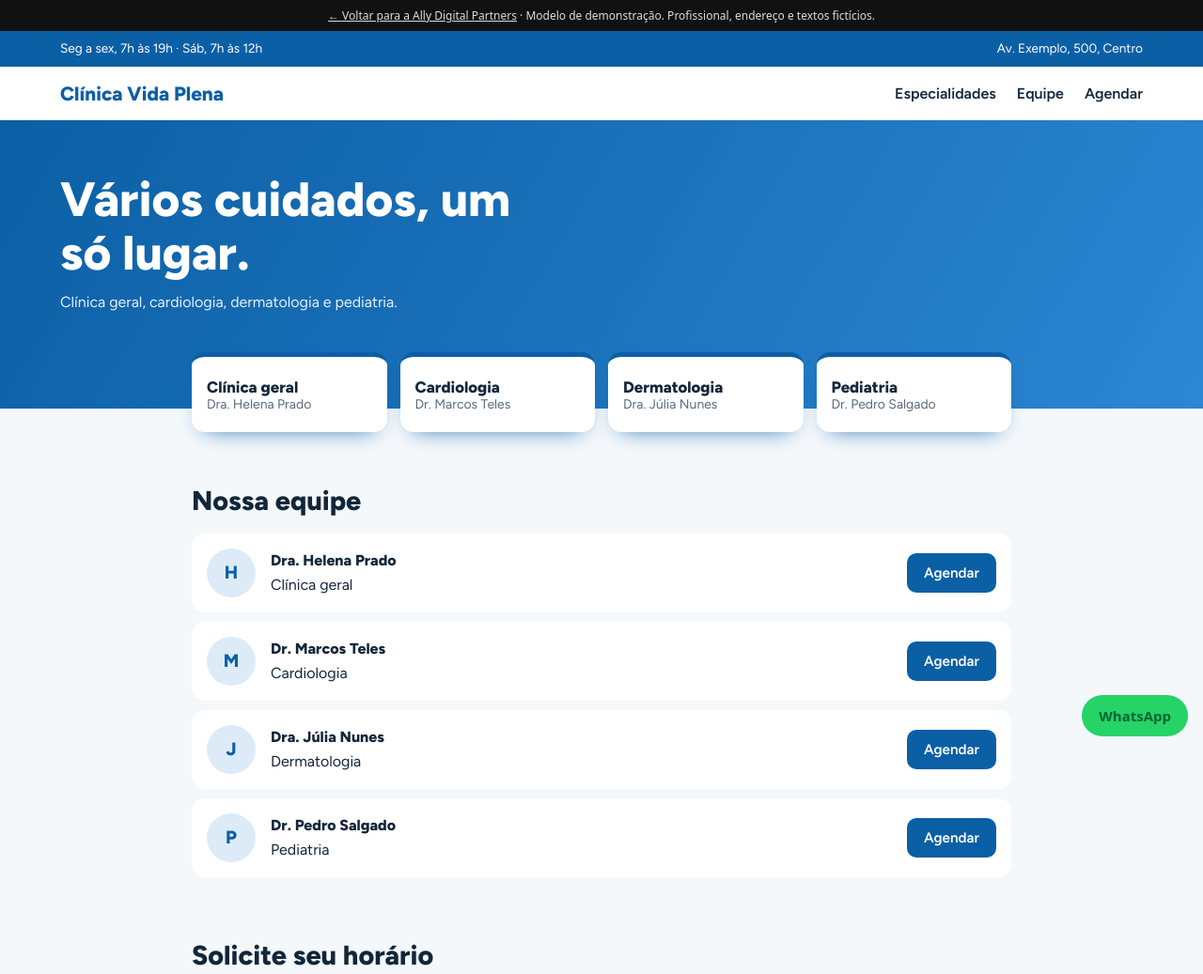
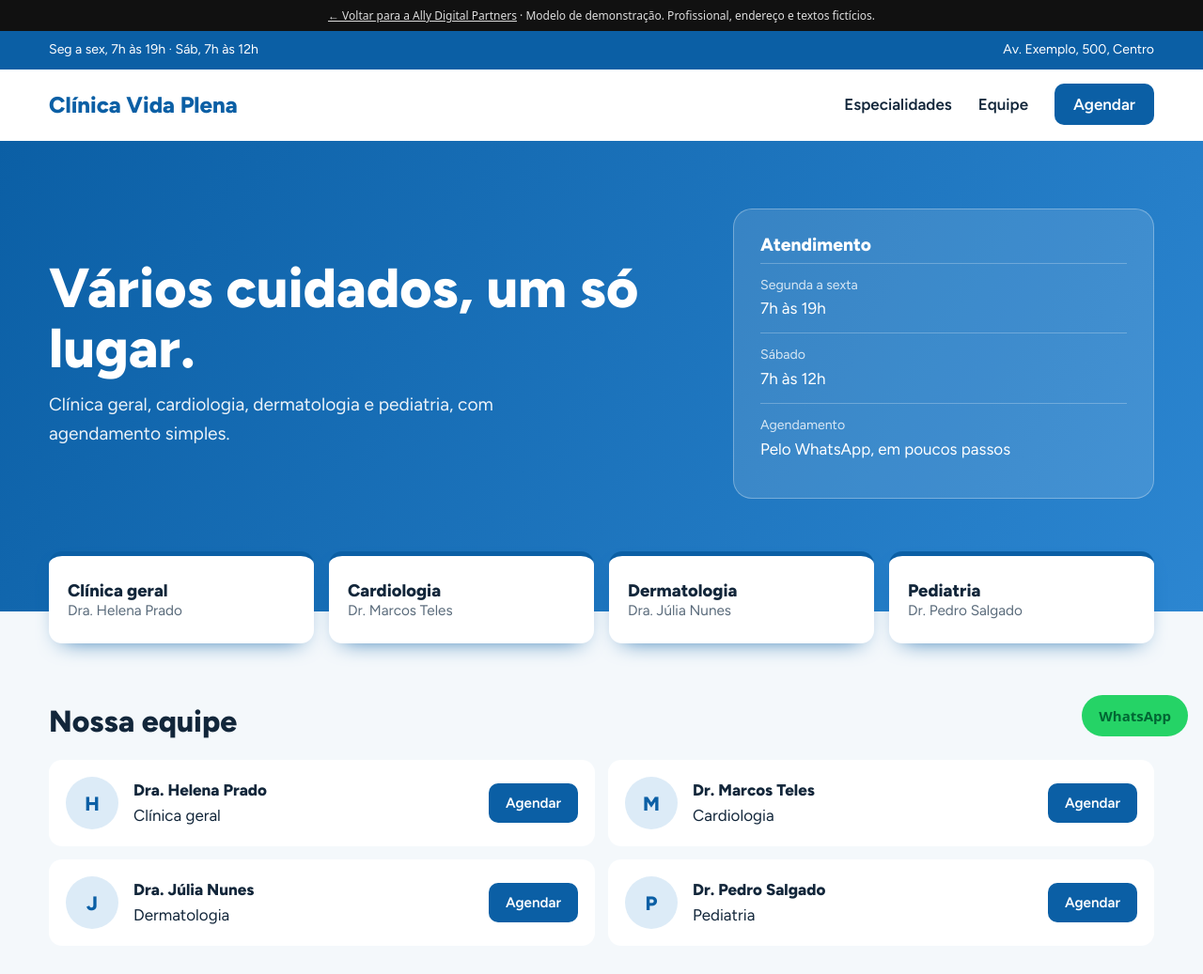
Before and after one commit to abrahamlincommm-sketch/portifolioADP, a plain HTML site: page modelos/clinica-medica/index.html in a window 1280 px wide. Shown: the top 1037 px of the page at 94% size. Drawn offline with Linux system fonts and the light colour scheme.

Commit message:
update: atualizar site principal e modelos

```diff
--- a/modelos/clinica-medica/index.html
+++ b/modelos/clinica-medica/index.html
@@ -1,10 +1,13 @@
-<!DOCTYPE html><html lang="pt-BR"><meta charset="utf-8"><meta name="viewport" content="width=device-width,initial-scale=1"><title>Clínica Vida Plena | Modelo de demonstração</title><link href="https://fonts.googleapis.com/css2?family=Figtree:wght@400;600;800&display=swap" rel="stylesheet"><link rel="stylesheet" href="style.css"><body><div class="demo"><a href="../../index.html">← Voltar para a Ally Digital Partners</a> · Modelo de demonstração. Profissional, endereço e textos fictícios.</div><div class="util"><span>Seg a sex, 7h às 19h · Sáb, 7h às 12h</span><span>Av. Exemplo, 500, Centro</span></div>
-<header><b>Clínica Vida Plena</b><span><a href="#esp">Especialidades</a><a href="#eq">Equipe</a><a href="#ag">Agendar</a></span></header>
-<div class="hero"><h1>Vários cuidados, um só lugar.</h1><p>Clínica geral, cardiologia, dermatologia e pediatria.</p></div>
-<div class="sp" id="esp"><button onclick="pick('Dra. Helena Prado')">Clínica geral<small>Dra. Helena Prado</small></button><button onclick="pick('Dr. Marcos Teles')">Cardiologia<small>Dr. Marcos Teles</small></button><button onclick="pick('Dra. Júlia Nunes')">Dermatologia<small>Dra. Júlia Nunes</small></button><button onclick="pick('Dr. Pedro Salgado')">Pediatria<small>Dr. Pedro Salgado</small></button></div>
-<div class="sec" id="eq"><h2>Nossa equipe</h2>
+<!DOCTYPE html><html lang="pt-BR"><meta charset="utf-8"><meta name="viewport" content="width=device-width,initial-scale=1"><title>Clínica Vida Plena | Modelo de demonstração</title><link href="https://fonts.googleapis.com/css2?family=Figtree:wght@400;600;800&display=swap" rel="stylesheet"><link rel="stylesheet" href="style.css"><body><div class="demo"><a href="../../index.html">← Voltar para a Ally Digital Partners</a> · Modelo de demonstração. Profissional, endereço e textos fictícios.</div><div class="util"><div class="w"><span>Seg a sex, 7h às 19h · Sáb, 7h às 12h</span><span>Av. Exemplo, 500, Centro</span></div></div>
+<header><div class="w"><b>Clínica Vida Plena</b><span><a href="#esp">Especialidades</a><a href="#eq">Equipe</a><a class="hbtn" href="#ag">Agendar</a></span></div></header>
+<div class="hero"><div class="w"><div><h1>Vários cuidados, um só lugar.</h1><p>Clínica geral, cardiologia, dermatologia e pediatria, com agendamento simples.</p></div><div class="hc"><h3>Atendimento</h3><div><small>Segunda a sexta</small>7h às 19h</div><div><small>Sábado</small>7h às 12h</div><div><small>Agendamento</small>Pelo WhatsApp, em poucos passos</div></div></div></div>
+<div class="w sp" id="esp"><button onclick="pick('Dra. Helena Prado')">Clínica geral<small>Dra. Helena Prado</small></button><button onclick="pick('Dr. Marcos Teles')">Cardiologia<small>Dr. Marcos Teles</small></button><button onclick="pick('Dra. Júlia Nunes')">Dermatologia<small>Dra. Júlia Nunes</small></button><button onclick="pick('Dr. Pedro Salgado')">Pediatria<small>Dr. Pedro Salgado</small></button></div>
+<div class="w sec" id="eq"><h2>Nossa equipe</h2><div class="dg">
 <div class="doc"><i>H</i><div><b>Dra. Helena Prado</b><br>Clínica geral</div><button onclick="pick('Dra. Helena Prado')">Agendar</button></div>
 <div class="doc"><i>M</i><div><b>Dr. Marcos Teles</b><br>Cardiologia</div><button onclick="pick('Dr. Marcos Teles')">Agendar</button></div>
 <div class="doc"><i>J</i><div><b>Dra. Júlia Nunes</b><br>Dermatologia</div><button onclick="pick('Dra. Júlia Nunes')">Agendar</button></div>
-<div class="doc"><i>P</i><div><b>Dr. Pedro Salgado</b><br>Pediatria</div><button onclick="pick('Dr. Pedro Salgado')">Agendar</button></div></div>
-<div class="sec" id="ag" style="padding-top:0"><h2>Solicite seu horário</h2><form class="fm" onsubmit="wa(event,this)"><input name="Nome" placeholder="Seu nome" required><select name="Profissional" id="prof"><option>Dra. Helena Prado</option><option>Dr. Marcos Teles</option><option>Dra. Júlia Nunes</option><option>Dr. Pedro Salgado</option></select><input name="Data desejada" type="date"><select name="Período"><option>Manhã</option><option>Tarde</option></select><button class="btn">Solicitar pelo WhatsApp</button></form></div><a class="wa" href="https://wa.me/5589994756236" target="_blank" rel="noopener">WhatsApp</a><script src="script.js"></script>
+<div class="doc"><i>P</i><div><b>Dr. Pedro Salgado</b><br>Pediatria</div><button onclick="pick('Dr. Pedro Salgado')">Agendar</button></div></div></div>
+<div class="w sec" id="ag" style="padding-top:0"><div class="ag"><div class="inf"><h2>Solicite seu horário</h2><div><small>Horário</small>Seg a sex, 7h às 19h · Sáb, 7h às 12h</div><div><small>Endereço</small>Av. Exemplo, 500, Centro</div><div class="mp">Mapa do Google<br><small>entra aqui no site final</small></div></div>
+<form class="fm" onsubmit="wa(event,this)"><input name="Nome" placeholder="Seu nome" required><select name="Profissional" id="prof"><option>Dra. Helena Prado</option><option>Dr. Marcos Teles</option><option>Dra. Júlia Nunes</option><option>Dr. Pedro Salgado</option></select><input name="Data desejada" type="date"><select name="Período"><option>Manhã</option><option>Tarde</option></select><button class="btn">Solicitar pelo WhatsApp</button></form></div></div>
+<footer>© Clínica Vida Plena · Modelo de demonstração</footer>
+<a class="wa" href="https://wa.me/5589994756236" target="_blank" rel="noopener">WhatsApp</a><script src="script.js"></script>
--- a/modelos/clinica-medica/style.css
+++ b/modelos/clinica-medica/style.css
@@ -8,22 +8,19 @@ a{color:inherit}
 @media(prefers-reduced-motion:reduce){*{animation:none!important}
 html{scroll-behavior:auto}
 .mq span{padding-left:0!important}}
-body{background:#F4F8FB;color:#12263A;font:16px/1.6 Figtree,sans-serif}
-.util{background:#0B5FA5;color:#fff;font-size:.85rem;padding:8px 5vw;display:flex;justify-content:space-between;gap:10px;flex-wrap:wrap}
-header{background:#fff;padding:16px 5vw;display:flex;justify-content:space-between;align-items:center;box-shadow:0 2px 0 #E0EAF3;flex-wrap:wrap;gap:10px}
-header b{font:800 1.3rem Figtree;color:#0B5FA5}
-header a{font-weight:600;text-decoration:none;margin-left:22px}
-.hero{background:linear-gradient(120deg,#0B5FA5,#2C86D1);color:#fff;padding:56px 5vw 100px}
-.hero h1{font:800 clamp(2rem,5vw,3.2rem)/1.1 Figtree;max-width:16ch}
-.hero p{margin-top:12px;opacity:.9}
-.sp{display:grid;grid-template-columns:repeat(auto-fit,minmax(170px,1fr));gap:14px;max-width:1000px;margin:-60px auto 0;padding:0 5vw;position:relative}
-.sp button{background:#fff;border:0;border-radius:14px;padding:22px 16px;text-align:left;font:800 1.05rem Figtree;color:#12263A;box-shadow:0 10px 24px -14px #0B5FA5;cursor:pointer;border-top:5px solid #0B5FA5}
-.sp small{display:block;font-weight:400;color:#5a6b7b}
-.sec{max-width:1000px;margin:auto;padding:56px 5vw}
-h2{font:800 1.8rem Figtree;margin-bottom:18px}
-.doc{display:flex;align-items:center;gap:16px;background:#fff;border-radius:14px;padding:16px;margin-bottom:10px}
-.doc i{width:52px;height:52px;border-radius:50%;background:#DCEBF7;color:#0B5FA5;display:grid;place-items:center;font:800 1.2rem Figtree;font-style:normal}
-.doc div{flex:1}
-.doc button,.fm .btn{background:#0B5FA5;color:#fff;border:0;border-radius:10px;padding:12px 18px;font:600 .95rem Figtree;cursor:pointer}
-.fm{display:grid;gap:10px;max-width:480px;background:#fff;padding:24px;border-radius:14px}
-.fm input,.fm select{padding:13px;border:1px solid #b9cadb;border-radius:10px;font:inherit}
+body{background:#F4F8FB;color:#12263A;font:17px/1.6 Figtree,sans-serif}
+.w{max-width:1240px;margin:auto;padding:0 32px}
+.util{background:#0B5FA5;color:#fff;font-size:.88rem;padding:9px 0}.util .w{display:flex;justify-content:space-between;gap:10px;flex-wrap:wrap}
+header{background:#fff;box-shadow:0 2px 0 #E0EAF3}header .w{display:flex;justify-content:space-between;align-items:center;height:76px}header b{font:800 1.5rem Figtree;color:#0B5FA5}header a{font-weight:600;text-decoration:none;margin-left:28px}header a.hbtn{background:#0B5FA5;color:#fff;padding:12px 20px;border-radius:10px}
+.hero{background:linear-gradient(120deg,#0B5FA5,#2C86D1);color:#fff;padding:72px 0 120px}.hero .w{display:grid;grid-template-columns:1.2fr .8fr;gap:56px;align-items:center}
+.hero h1{font:800 clamp(2.4rem,4.6vw,4rem)/1.08 Figtree}.hero p{margin-top:14px;font-size:1.2rem;opacity:.92;max-width:46ch}
+.hc{background:rgba(255,255,255,.12);border:1px solid rgba(255,255,255,.3);border-radius:20px;padding:26px 28px}.hc h3{font:800 1.2rem Figtree;margin-bottom:8px}.hc div{padding:12px 0;border-top:1px solid rgba(255,255,255,.25)}.hc small{display:block;opacity:.8}
+.sp{display:grid;grid-template-columns:repeat(4,1fr);gap:16px;margin-top:-64px;position:relative}
+.sp button{background:#fff;border:0;border-radius:14px;padding:26px 20px;text-align:left;font:800 1.15rem Figtree;color:#12263A;box-shadow:0 10px 24px -14px #0B5FA5;cursor:pointer;border-top:5px solid #0B5FA5}.sp small{display:block;font-weight:400;color:#5a6b7b}
+.sec{padding-top:64px;padding-bottom:64px}h2{font:800 2rem Figtree;margin-bottom:22px}
+.dg{display:grid;grid-template-columns:1fr 1fr;gap:14px}
+.doc{display:flex;align-items:center;gap:16px;background:#fff;border-radius:14px;padding:18px}.doc i{width:56px;height:56px;border-radius:50%;background:#DCEBF7;color:#0B5FA5;display:grid;place-items:center;font:800 1.3rem Figtree;font-style:normal}.doc div{flex:1}.doc button,.fm .btn{background:#0B5FA5;color:#fff;border:0;border-radius:10px;padding:12px 18px;font:600 .95rem Figtree;cursor:pointer}
+.ag{display:grid;grid-template-columns:1fr 1fr;gap:32px;align-items:start}.inf{display:grid;gap:12px}.inf div{background:#fff;border-radius:14px;padding:18px 20px}.inf small{display:block;color:#0B5FA5;font-weight:600}.inf .mp{background:#DCEBF7;min-height:150px;display:grid;place-content:center;text-align:center;color:#0B5FA5}
+.fm{display:grid;gap:10px;background:#fff;padding:28px;border-radius:14px}.fm input,.fm select{padding:13px;border:1px solid #b9cadb;border-radius:10px;font:inherit}
+footer{background:#12263A;color:#cfe0ee;text-align:center;padding:30px;font-size:.9rem}
+@media(max-width:860px){.hero .w,.dg,.ag{grid-template-columns:1fr}.sp{grid-template-columns:1fr 1fr}.hero{padding-bottom:100px}header a:not(.hbtn){display:none}}
--- a/modelos/essencial-psicologa/style.css
+++ b/modelos/essencial-psicologa/style.css
@@ -8,24 +8,18 @@ a{color:inherit}
 @media(prefers-reduced-motion:reduce){*{animation:none!important}
 html{scroll-behavior:auto}
 .mq span{padding-left:0!important}}
-body{background:#F3F7F2;color:#24352B;font:17px/1.7 'Nunito Sans',sans-serif;overflow-x:hidden}
-.top{text-align:center;padding:22px;font:400 1.2rem 'Young Serif'}
-.hero{position:relative;text-align:center;padding:30px 22px 90px;max-width:760px;margin:auto}
-.bl{position:absolute;z-index:-1;border-radius:60% 40% 55% 45%/50% 60% 40% 50%}
-.b1{width:340px;height:340px;background:#DCEADC;left:-140px;top:-30px}
-.b2{width:260px;height:260px;background:#F4E3D3;right:-100px;top:200px}
-.orb{width:130px;height:130px;margin:0 auto 22px;border-radius:50% 50% 50% 8%;background:linear-gradient(135deg,#8FB89C,#4F7C62);display:grid;place-items:center;color:#fff;font:2.2rem 'Young Serif'}
-h1{font:400 clamp(2rem,5vw,3.2rem)/1.15 'Young Serif'}
-.btn{display:inline-block;background:#4F7C62;color:#fff;padding:14px 28px;border-radius:99px;text-decoration:none;margin-top:24px;border:0;font:inherit;cursor:pointer}
-.sec{max-width:720px;margin:0 auto;padding:30px 22px}
-h2{font:400 1.7rem 'Young Serif';text-align:center;margin-bottom:22px}
-.chips{display:flex;flex-wrap:wrap;gap:10px;justify-content:center}
-.chips span{background:#fff;border-radius:99px;padding:10px 18px;box-shadow:0 4px 14px -8px #0004}
-.tl{border-left:3px dashed #9DBDA9;margin-left:12px;padding-left:28px}
-.tl div{position:relative;margin-bottom:24px}
-.tl div:before{content:'';position:absolute;left:-39px;top:7px;width:18px;height:18px;border-radius:50%;background:#4F7C62}
-.tl b{display:block}
+body{background:#F3F7F2;color:#24352B;font:18px/1.7 'Nunito Sans',sans-serif;overflow-x:hidden}
+.w{max-width:1160px;margin:auto;padding:0 28px}
+header{display:flex;justify-content:space-between;align-items:center;padding:22px 0}header b{font:400 1.3rem 'Young Serif'}
+.btn{display:inline-block;background:#4F7C62;color:#fff;padding:14px 28px;border-radius:99px;text-decoration:none;border:2px solid #4F7C62;font:inherit;cursor:pointer;margin:0 8px 8px 0}.btn.o{background:transparent;color:#2c5a43}
+.hero{display:grid;grid-template-columns:1.15fr .85fr;gap:56px;align-items:center;padding:40px 0 90px}
+h1{font:400 clamp(2.4rem,4.6vw,4.2rem)/1.1 'Young Serif'}.hero p{max-width:50ch;margin:18px 0 26px;font-size:1.15rem}
+.art{position:relative;aspect-ratio:1;max-width:460px;justify-self:center;width:100%}.art i{position:absolute;border-radius:60% 40% 55% 45%/50% 60% 40% 50%}.a1{inset:0;background:#DCEADC}.a2{width:55%;height:55%;right:-6%;bottom:-4%;background:#F4E3D3}
+.orb{position:absolute;inset:16%;border-radius:50% 50% 50% 8%;background:linear-gradient(135deg,#8FB89C,#4F7C62);display:grid;place-items:center;color:#fff;font:4.5rem 'Young Serif'}
+.duo{display:grid;grid-template-columns:1fr 1fr;gap:48px;padding:30px 0 60px}h2{font:400 1.9rem 'Young Serif';margin-bottom:22px}
+.chips{display:flex;flex-wrap:wrap;gap:10px;margin-bottom:34px}.chips span{background:#fff;border-radius:99px;padding:10px 18px;box-shadow:0 4px 14px -8px #0004}
 .bub{background:#fff;border-radius:28px 28px 28px 6px;padding:28px;box-shadow:0 10px 30px -18px #0005}
-.cc{background:#4F7C62;color:#fff;border-radius:34px;padding:34px;text-align:center;margin-bottom:80px}
-.cc input,.cc textarea{width:100%;margin:6px 0;padding:13px 16px;border:0;border-radius:18px;font:inherit}
-.cc .btn{background:#fff;color:#2c5a43}
+.tl{border-left:3px dashed #9DBDA9;margin-left:12px;padding-left:30px}.tl div{position:relative;margin-bottom:26px}.tl div:before{content:'';position:absolute;left:-41px;top:7px;width:18px;height:18px;border-radius:50%;background:#4F7C62}.tl b{display:block;font-size:1.1rem}
+.cc{display:grid;grid-template-columns:1fr 1fr;gap:40px;background:#4F7C62;color:#fff;border-radius:40px;padding:48px;margin-bottom:90px}.cc h2{color:#fff}.cc input,.cc textarea{width:100%;margin:6px 0;padding:14px 18px;border:0;border-radius:18px;font:inherit}.cc .btn{background:#fff;color:#2c5a43;border-color:#fff;margin-top:8px}
+footer{text-align:center;padding:26px;font-size:.9rem;opacity:.7}
+@media(max-width:860px){.hero,.duo,.cc{grid-template-columns:1fr;gap:30px}.art{max-width:300px}.cc{padding:30px 24px}.hero{padding-bottom:50px}}
--- a/modelos/profissional-dentista/style.css
+++ b/modelos/profissional-dentista/style.css
@@ -8,16 +8,16 @@ a{color:inherit}
 @media(prefers-reduced-motion:reduce){*{animation:none!important}
 html{scroll-behavior:auto}
 .mq span{padding-left:0!important}}
-body{background:#F2FBFB;color:#0E2A33;font:17px/1.65 'DM Sans',sans-serif}
+body{background:#F2FBFB;color:#0E2A33;font:18px/1.65 'DM Sans',sans-serif}
 nav{position:sticky;top:10px;margin:16px auto 0;width:max-content;background:#fff;border-radius:99px;box-shadow:0 10px 30px -12px #0a8f9c88;padding:8px;display:flex;gap:4px;z-index:9;max-width:94vw;overflow-x:auto}
 nav a{padding:9px 16px;border-radius:99px;text-decoration:none;font-weight:600;font-size:.9rem;white-space:nowrap}
 nav a.on{background:#08808B;color:#fff}
-.w{max-width:980px;margin:auto;padding:50px 22px}
+.w{max-width:1200px;margin:auto;padding:50px 22px}
 h1,h2,h3{font-family:Outfit,sans-serif;line-height:1.1}
-h1{font-size:clamp(2.4rem,6vw,4.4rem)}
+h1{font-size:clamp(2.4rem,5vw,5rem)}
 h2{font-size:2rem;margin-bottom:14px}
 .hero{display:grid;grid-template-columns:1.2fr 1fr;gap:40px;align-items:center}
-.smile{aspect-ratio:1;border-radius:46% 54% 40% 60%/50% 40% 60% 50%;background:linear-gradient(145deg,#7FD6DD,#08808B);display:grid;place-items:center;color:#fff;font:700 5rem Outfit}
+.smile{aspect-ratio:1;max-width:500px;width:100%;justify-self:center;border-radius:46% 54% 40% 60%/50% 40% 60% 50%;background:linear-gradient(145deg,#7FD6DD,#08808B);display:grid;place-items:center;color:#fff;font:700 5rem Outfit}
 .btn{display:inline-block;background:#08808B;color:#fff;padding:14px 26px;border-radius:99px;text-decoration:none;font-weight:600;margin-top:20px;border:0;font-size:1rem;cursor:pointer}
 .z{display:grid;grid-template-columns:1fr 1fr;gap:40px;align-items:center;margin:40px 0}
 .z:nth-child(even)>:first-child{order:2}
@@ -28,11 +28,11 @@ input,textarea{padding:14px;border:2px solid #BFE6EA;border-radius:16px;font:inh
 @media(max-width:700px){.hero,.z{grid-template-columns:1fr}
 .z:nth-child(even)>:first-child{order:0}
 .smile{max-width:220px}}
-.w2{max-width:980px;margin:auto;padding:0 22px}
+.w2{max-width:1200px;margin:auto;padding:0 22px}
 .ph{background:linear-gradient(135deg,#D8F1F3,#BFE6EA);border-radius:0 0 50px 50px;padding:56px 0 64px;margin-bottom:50px}
 .ph h2{font-size:clamp(2.4rem,6vw,3.8rem)}
 .ph p{max-width:52ch;margin-top:10px;color:#2c5560}
-.two{display:grid;grid-template-columns:320px 1fr;gap:44px;align-items:center;margin-bottom:60px}
+.two{display:grid;grid-template-columns:400px 1fr;gap:44px;align-items:center;margin-bottom:60px}
 .por{aspect-ratio:1;border-radius:46% 54% 40% 60%/50% 40% 60% 50%;background:linear-gradient(145deg,#7FD6DD,#08808B);color:#fff;display:grid;place-content:center;text-align:center}
 .por span{font:700 5rem Outfit}
 .por small{opacity:.85}
```
Also changed, not shown: modelos/essencial-psicologa/index.html (+7 -6 lines).
